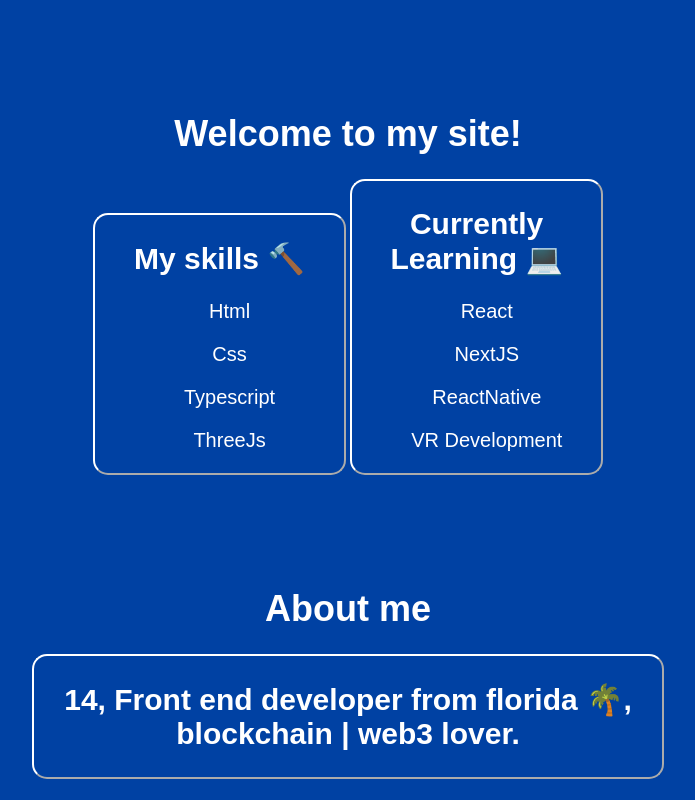
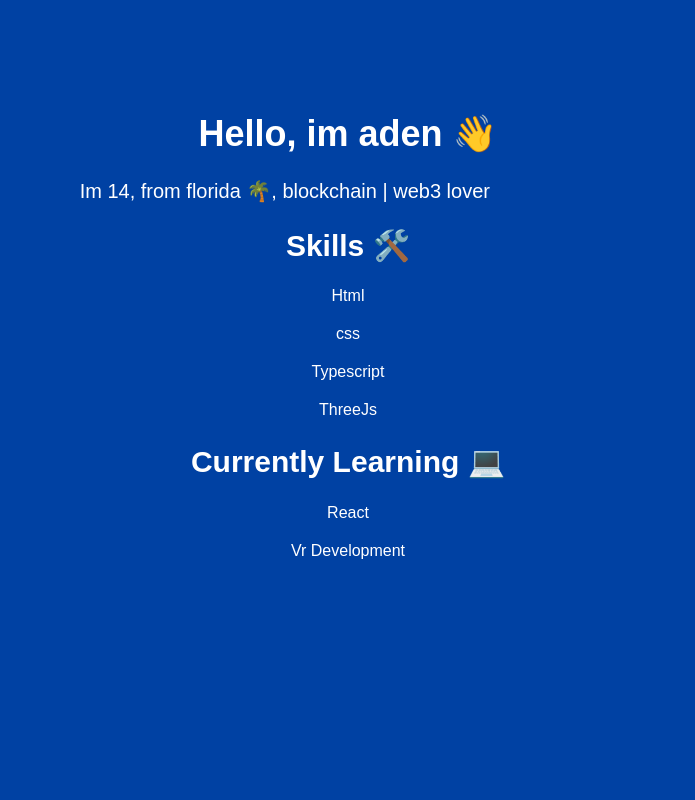
Before and after one commit to adennnn/aden1, a plain HTML site: page index.html in a window 1280 px wide. Shown: the whole page, without its empty margins (292-987 px from the left). Drawn offline with Linux system fonts and the light colour scheme.

Commit message:
Update index.html

```diff
--- a/index.html
+++ b/index.html
@@ -1,40 +1,36 @@
 <!DOCTYPE html>
 <html lang="en">
 <head>
-    <meta charset="UTF-8">
-    <meta http-equiv="X-UA-Compatible" content="IE=edge">
-    <meta name="viewport" content="width=device-width, initial-scale=1.0">
-    <title>aden</title>
-    <link rel="stylesheet" href='style.css'/>
+  <meta charset="UTF-8">
+  <meta http-equiv="X-UA-Compatible" content="IE=edge">
+  <meta name="viewport" content="width=device-width, initial-scale=1.0">
+  <link rel="stylesheet" href="style.css">
+  <title>aden.zone</title>
 </head>
 <body>
-   <center> <h1>Welcome to my site!</h1>
-   <button id="orange">
-    <h2> My skills 🔨 </h2>
-    <ul>
-        <p>Html</p>
-       <p> Css</p>
-        <p>Typescript</p>
-        <p>ThreeJs</p>
-    </ul>
-  </button>
-  <button id="orange">
-  <h2> Currently Learning 💻 </h2>
-  <ul>
-      <p>React</p>
-     <p> NextJS</p>
-      <p>ReactNative</p>
-      <p>VR Development</p>
-  </ul>
-</button>
-</center>
+  <center><h1>Hello, im aden 👋 </h1>
+    <p>Im 14, from florida 🌴, blockchain | web3 lover</p>
+  <section id="yes">
+    <h2> Skills 🛠️</h2>
+    <a href="https://www.udemy.com/course/html-and-css-for-beginners-crash-course-learn-fast-easy/learn/lecture/2311804#overview" style="text-decoration:none"<p> Html</p></a>
+    <a href="https://www.udemy.com/course/css-the-complete-guide-incl-flexbox-grid-sass/learn/lecture/9429312#overview" style="text-decoration:none" <p> css</p></a>
+    <a href="https://www.udemy.com/course/understanding-typescript/learn/lecture/16935762#overview" style="text-decoration:none" <p> Typescript</p></a>
+    <a href="https://threejs-journey.com/" style="text-decoration:none" <p> ThreeJs</p></a>
 
-<center><h1>About me</h1>
-<button id="red">
-    <h2> 14, Front end developer from florida 🌴, blockchain | web3 lover.  </h2>
+  </center>
+</section>
+<CENTER><section id="no">
+  <h2> Currently Learning 💻</h2>
+  <a href="https://www.udemy.com/course/react-the-complete-guide-incl-redux/learn/lecture/25595388#overview" style="text-decoration:none"<p> React</p></a>
+  <a href="https://www.udemy.com/course/oculus-quest-development-with-unity/learn/lecture/25253858#overview" style="text-decoration:none" <p> Vr Development</p></a>
 
 
-  </button>
-</center>
+
+
+
+
+
+</section>
+</CENTER>
 </body>
 </html>
```
